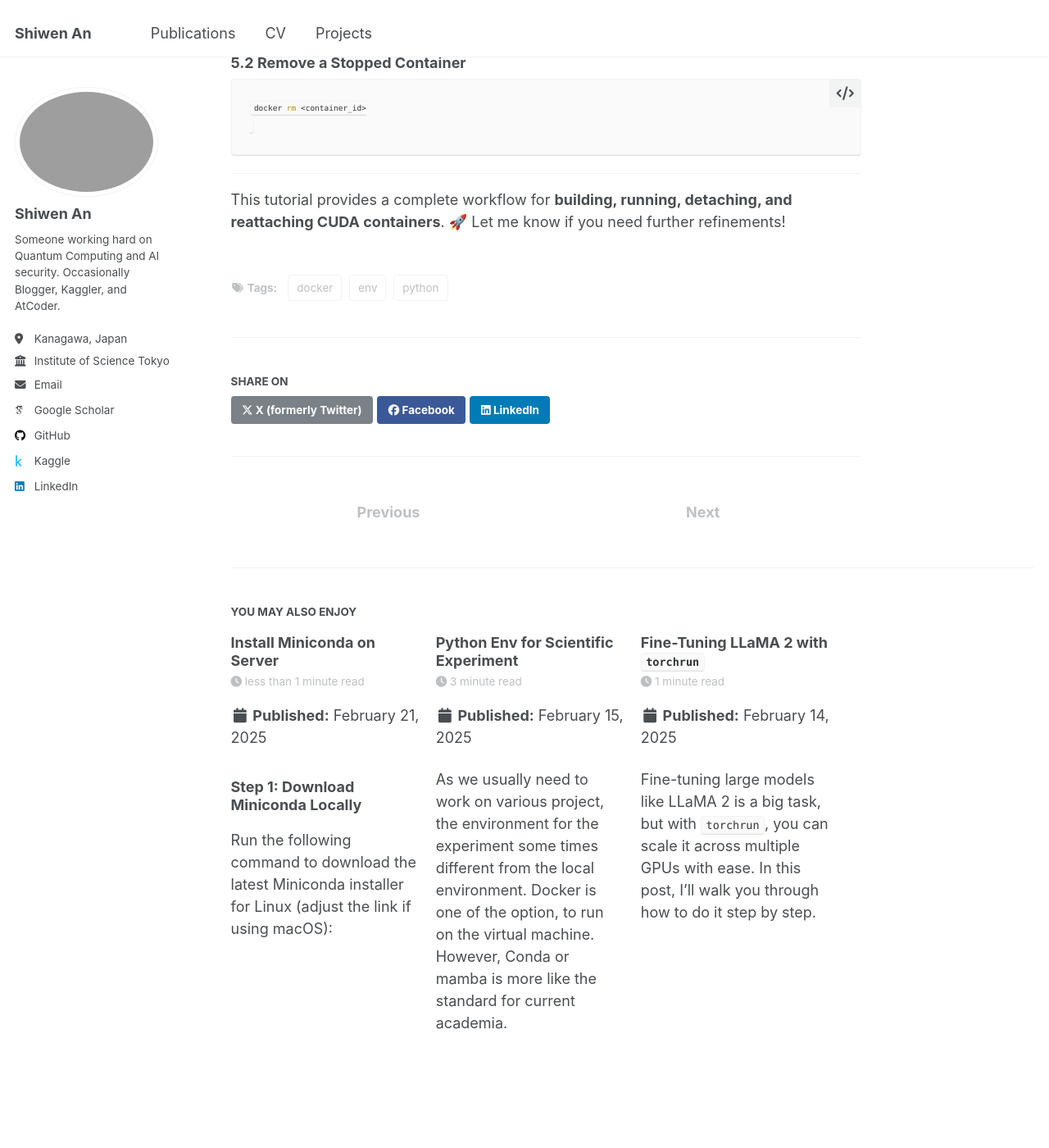
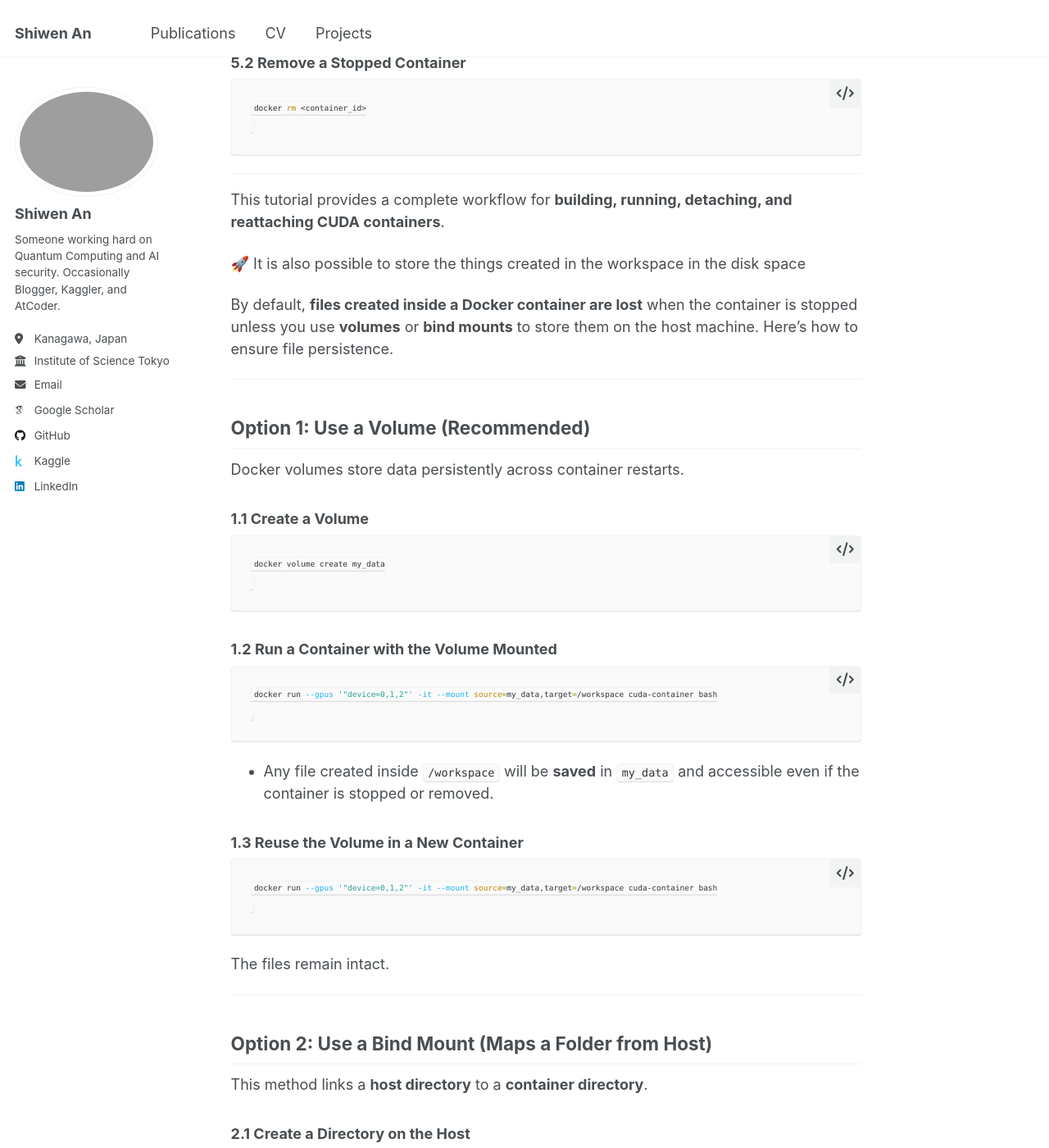
Before and after one commit to zazabap/zazabap.github.io, a Jekyll site: the page built from _posts/2025-02-21-Docker.md, in a window 1280 px wide and 1400 px high, scrolled down 4175 px. Shown: the whole window at 82% size. Built offline with Jekyll 4.4.1, drawn with Linux system fonts in a browser that asks for light colours; some web fonts are replaced; some of the changed text lies outside the part shown.

Commit message:
Update the Docker container's tutorial

````diff
--- a/_posts/2025-02-21-Docker.md
+++ b/_posts/2025-02-21-Docker.md
@@ -137,4 +137,79 @@ docker rm <container_id>
 
 ---
 
-This tutorial provides a complete workflow for **building, running, detaching, and reattaching CUDA containers**. 🚀 Let me know if you need further refinements!
+This tutorial provides a complete workflow for **building, running, detaching, and reattaching CUDA containers**.
+
+🚀 It is also possible to store the things created in the workspace in the disk space
+
+
+By default, **files created inside a Docker container are lost** when the container is stopped unless you use **volumes** or **bind mounts** to store them on the host machine. Here’s how to ensure file persistence.
+
+---
+
+## **Option 1: Use a Volume (Recommended)**
+Docker volumes store data persistently across container restarts.
+
+### **1.1 Create a Volume**
+```bash
+docker volume create my_data
+```
+
+### **1.2 Run a Container with the Volume Mounted**
+```bash
+docker run --gpus '"device=0,1,2"' -it --mount source=my_data,target=/workspace cuda-container bash
+```
+- Any file created inside `/workspace` will be **saved** in `my_data` and accessible even if the container is stopped or removed.
+
+### **1.3 Reuse the Volume in a New Container**
+```bash
+docker run --gpus '"device=0,1,2"' -it --mount source=my_data,target=/workspace cuda-container bash
+```
+The files remain intact.
+
+---
+
+## **Option 2: Use a Bind Mount (Maps a Folder from Host)**
+This method links a **host directory** to a **container directory**.
+
+### **2.1 Create a Directory on the Host**
+```bash
+mkdir -p ~/cuda_workspace
+```
+
+### **2.2 Run a Container with a Bind Mount**
+```bash
+docker run --gpus '"device=0,1,2"' -it -v ~/cuda_workspace:/workspace cuda-container bash
+```
+- Files inside `/workspace` in the container are actually stored in `~/cuda_workspace` on the host.
+- Even if the container is removed, **files remain in `~/cuda_workspace`**.
+
+---
+
+## **Option 3: Commit Changes to a New Image**
+If you want to **save the state of a container**, you can create a new Docker image from it.
+
+### **3.1 Find the Running Container ID**
+```bash
+docker ps
+```
+
+### **3.2 Commit the Container to a New Image**
+```bash
+docker commit <container_id> cuda-container-saved
+```
+
+### **3.3 Start a New Container from the Saved Image**
+```bash
+docker run --gpus '"device=0,1,2"' -it cuda-container-saved bash
+```
+
+---
+
+### **Which Method Should You Use?**
+| Use Case | Method |
+|----------|--------|
+| Persist files across container runs | **Volumes (`--mount`)** ✅ |
+| Access files directly from the host | **Bind mounts (`-v`)** ✅ |
+| Save entire container state | **Commit to a new image** |
+
+**Recommended:** Use **Volumes** (`--mount`) for best performance and flexibility.
````
